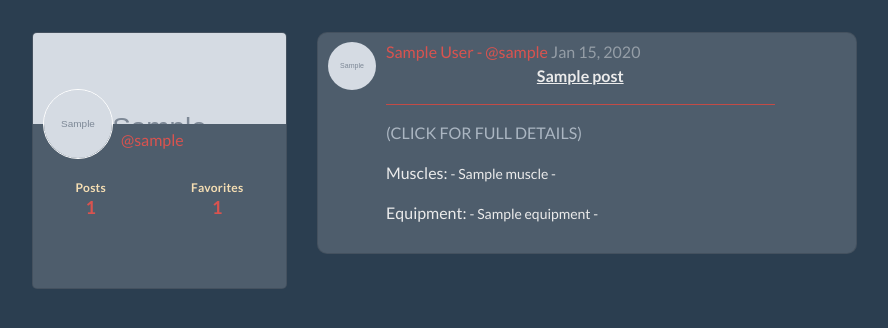
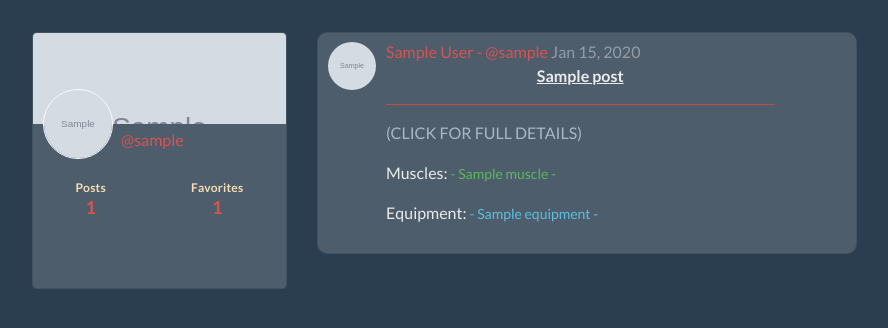
Before and after one commit to jbenjoy2/swolemate, a Flask app: template templates/home.html in a window 1280 px wide. Shown: the part 57-385 px from the top of the page, without its empty margins (53-941 px from the left). Run offline with Flask 2, Linux system fonts and the light colour scheme; the visitor is signed in with stand-in values (Sample User, id 1); tables that the repository leaves empty hold one stand-in row (values such as "Sample post"); the template is opened without the code that fills it: values that come from a table or form of the project are taken from there, most other values are stand-ins (such as "Sample title", 1, 10 or a date in 2020); grey boxes marked "Sample" are stand-in pictures; some libraries are stand-ins or nearby versions.

Commit message:
made some javascript changes to make the scrolltop button work. changed some colors in the posts

```diff
--- a/models.py
+++ b/models.py
@@ -82,7 +82,8 @@ class User(db.Model):
             'username': self.username,
             'first_name': self.first_name,
             'last_name': self.last_name,
-            'image_url': self.image_url
+            'image_url': self.image_url,
+            'cover_url': self.cover_url
         }
 
 
@@ -107,13 +108,7 @@ class Post(db.Model):
             'title': self.title,
             'details': self.details,
             'timestamp': self.timestamp.strftime('%b %d, %Y'),
-            'user_id': self.user.id,
-            'username': self.user.username,
-            'email': self.user.email,
-            'first': self.user.first_name,
-            'last': self.user.last_name,
-            'image': self.user.image_url,
-            'is_private': self.is_private,
+            'user': self.user.serialize(),
             'muscles': [muscle.name for muscle in self.muscles],
             'equipment': [equipment.name for equipment in self.equipment]
         }
--- a/static/all_posts.js
+++ b/static/all_posts.js
@@ -16,23 +16,24 @@ $(function() {
 	function generatePublicMarkup(post) {
 		return `<li class="list-group-item mb-2">
 	<a href="/posts/${post.id}" class="post-link">
-	<a href="/user/${post.user_id}">
-		<img src="${post.image}" alt="user image" class="timeline-image" width="100px">
+	<a href="/user/${post.user.id}">
+		<img src="${post.user.image_url}" alt="user image" class="timeline-image" width="100px">
 	</a>
 
 		<div class="post-area w-75">
-		<a href="/user/${post.user_id}">${post.first} ${post.last} - @${post.username}</a>
+		<a href="/user/${post
+			.user.id}">${post.user.first_name} ${post.user.last_name} - @${post.user.username}</a>
 		<span class="text-muted">${post.timestamp}</span>
 		<p class='text-center' style='text-decoration:underline'><b>${post.title}</b></p>
 		<hr style='background-color:#D9534E'>
 		<p class='text-light'>(CLICK FOR FULL DETAILS)</p>
 		<p>
 			Muscles:
-				<small>- ${post.muscles.join('- -')} -</small>
+				<small class='text-success'>- ${post.muscles.join('- -')} -</small>
 		</p>
 		<p class="mt-2">Equipment:
 
-		<small>- ${post.equipment.join('- -')} -</small>
+		<small class='text-info'>- ${post.equipment.join('- -')} -</small>
 		</p>
 		</div>
 	</li>`;
@@ -41,23 +42,24 @@ $(function() {
 	function generatePrivateMarkup(post) {
 		return `<li class="list-group-item mb-2">
 	<a href="/posts/${post.id}" class="post-link">
-	<a href="/user/${post.user_id}">
-		<img src="${post.image}" alt="user image" class="timeline-image" width="100px">
+	<a href="/user/${post.user.id}">
+		<img src="${post.user.image_url}" alt="user image" class="timeline-image" width="100px">
 	</a>
 
 		<div class="post-area w-75">
-		<a href="/user/${post.user_id}">${post.first} ${post.last} - @${post.username}</a>
+		<a href="/user/${post
+			.user.id}">${post.user.first_name} ${post.user.last_name} - @${post.user.username}</a>
 		<span class="text-muted">${post.timestamp}<small class="ml-3 post-lock">Private<i class="fas fa-user-lock ml-1"></i></small></span>
 		<p class='text-center' style='text-decoration:underline'><b>${post.title}</b></p>
 		<hr style='background-color:#D9534E'>
 		<p class='text-light'>(CLICK FOR FULL DETAILS)</p>
 		<p>
 			Muscles:
-				<small>- ${post.muscles.join('- -')} -</small>
+				<small class='text-success'>- ${post.muscles.join('- -')} -</small>
 		</p>
 		<p class="mt-2">Equipment:
 
-		<small>- ${post.equipment.join('- -')} -</small>
+		<small class='text-info'>- ${post.equipment.join('- -')} -</small>
 		</p>
 		</div>
 	</li>`;
@@ -100,7 +102,7 @@ $(function() {
 		});
 
 		$('#topBtn').click(function() {
-			$('html, body').animate({ scrollTop: $(window).height() }, 400);
+			$('html, body').animate({ scrollTop: 0 }, 400);
 		});
 	});
 });
--- a/templates/all_posts.html
+++ b/templates/all_posts.html
@@ -22,12 +22,12 @@
                     <p>
               Muscles:
               {%for muscle in post.muscles%}
-            <small>- {{muscle.name}} -</small>
+            <small class="text-success">- {{muscle.name}} -</small>
             {% endfor %}
             </p>
             <p class="mt-2">Equipment:
               {%for equipment in post.equipment%}
-            <small>- {{equipment.name}} -</small>
+            <small class="text-info">- {{equipment.name}} -</small>
             {% endfor %}
             </p>
 
--- a/templates/liked_posts.html
+++ b/templates/liked_posts.html
@@ -35,12 +35,12 @@
                     <p>
               Muscles:
               {%for muscle in post.muscles%}
-            <small>- {{muscle.name}} -</small>
+            <small class="text-success">- {{muscle.name}} -</small>
             {% endfor %}
             </p>
             <p class="mt-2">Equipment:
               {%for equipment in post.equipment%}
-            <small>- {{equipment.name}} -</small>
+            <small class="text-info">- {{equipment.name}} -</small>
             {% endfor %}
             </p>
 
```
Also changed, not shown: templates/show_post.html (+2 -11 lines), static/muscles/deltoids.jpg (renamed from static/muscles/delts.jpg).
